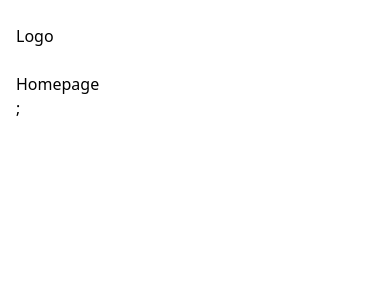
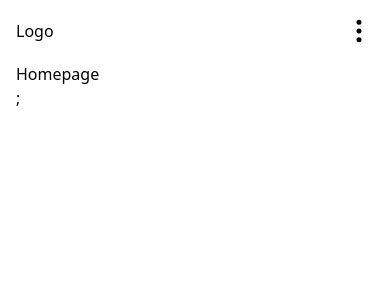
Before and after one commit to melanieseltzer/melanies.dev, a Next.js app: page / in a window 390 px wide. Shown: the top 300 px of the page. Built offline with nearby package versions, Linux system fonts and the light colour scheme.

Commit message:
Basic mobile nav

```diff
--- a/package.json
+++ b/package.json
@@ -15,11 +15,13 @@
     "typecheck": "tsc --noEmit"
   },
   "dependencies": {
+    "@headlessui/react": "^1.7.12",
     "clsx": "^1.2.1",
     "next": "13.2.1",
     "next-seo": "^5.15.0",
     "react": "18.2.0",
     "react-dom": "18.2.0",
+    "react-icons": "^4.7.1",
     "tailwind-merge": "^1.10.0"
   },
   "devDependencies": {
--- a/src/components/layout/Header.tsx
+++ b/src/components/layout/Header.tsx
@@ -3,6 +3,7 @@ import { clsx } from 'clsx';
 import { Link } from '~/components/Link';
 import { MaxWidthWrapper } from '~/components/MaxWidthWrapper';
 import { DesktopNav } from '~/components/navigation/DesktopNav';
+import { MobileNav } from '~/components/navigation/MobileNav';
 
 import { useScrollPosition } from '~/hooks/useScrollPosition';
 
@@ -12,19 +13,19 @@ export function Header() {
   return (
     <header
       className={clsx(
-        'sticky top-0 bg-white dark:bg-black dark:bg-opacity-30',
+        'sticky top-0 bg-white bg-opacity-50 backdrop-blur backdrop-filter',
         isTop ? 'border-none' : 'border-b border-gray-200 dark:border-gray-800'
       )}
     >
       <MaxWidthWrapper>
-        <div className="flex justify-between py-6">
+        <div className="flex items-center justify-between py-4 sm:py-8">
           <div>
             <Link href="/">Logo</Link>
           </div>
 
           <DesktopNav />
 
-          {/* <MobileNav /> */}
+          <MobileNav />
         </div>
       </MaxWidthWrapper>
     </header>
--- /dev/null
+++ b/src/components/navigation/MobileNav.tsx
@@ -0,0 +1,53 @@
+import * as React from 'react';
+import { HiOutlineDotsVertical as OpenIcon } from 'react-icons/hi';
+import { IoClose as CloseIcon } from 'react-icons/io5';
+import { Dialog } from '@headlessui/react';
+
+import { Link } from '~/components/Link';
+
+import { routes } from './routes';
+
+export function MobileNav() {
+  const [isOpen, setIsOpen] = React.useState(false);
+
+  return (
+    <div className="flex items-center sm:hidden">
+      <button aria-label="Open Menu" onClick={() => setIsOpen(true)}>
+        <OpenIcon size={30} />
+      </button>
+
+      <Dialog open={isOpen} onClose={() => setIsOpen(false)}>
+        <div
+          className="fixed inset-0 bg-black/20 backdrop-blur-sm"
+          aria-hidden="true"
+        />
+
+        <Dialog.Panel className="fixed top-4 right-4 w-full max-w-xs rounded-lg bg-white p-6 text-base font-semibold text-slate-900 shadow-lg">
+          <button
+            className="absolute right-4 top-4"
+            aria-label="Close Menu"
+            onClick={() => setIsOpen(false)}
+          >
+            <CloseIcon size={30} />
+          </button>
+
+          <nav>
+            <ul className="flex flex-col">
+              {routes.map(route => (
+                <li key={route.title} className="py-2">
+                  <Link
+                    className="p-2"
+                    href={route.href}
+                    onClick={() => setIsOpen(false)}
+                  >
+                    {route.title}
+                  </Link>
+                </li>
+              ))}
+            </ul>
+          </nav>
+        </Dialog.Panel>
+      </Dialog>
+    </div>
+  );
+}
```
Also changed, not shown: 1 other file (tests, documents, lock files or other folders).
